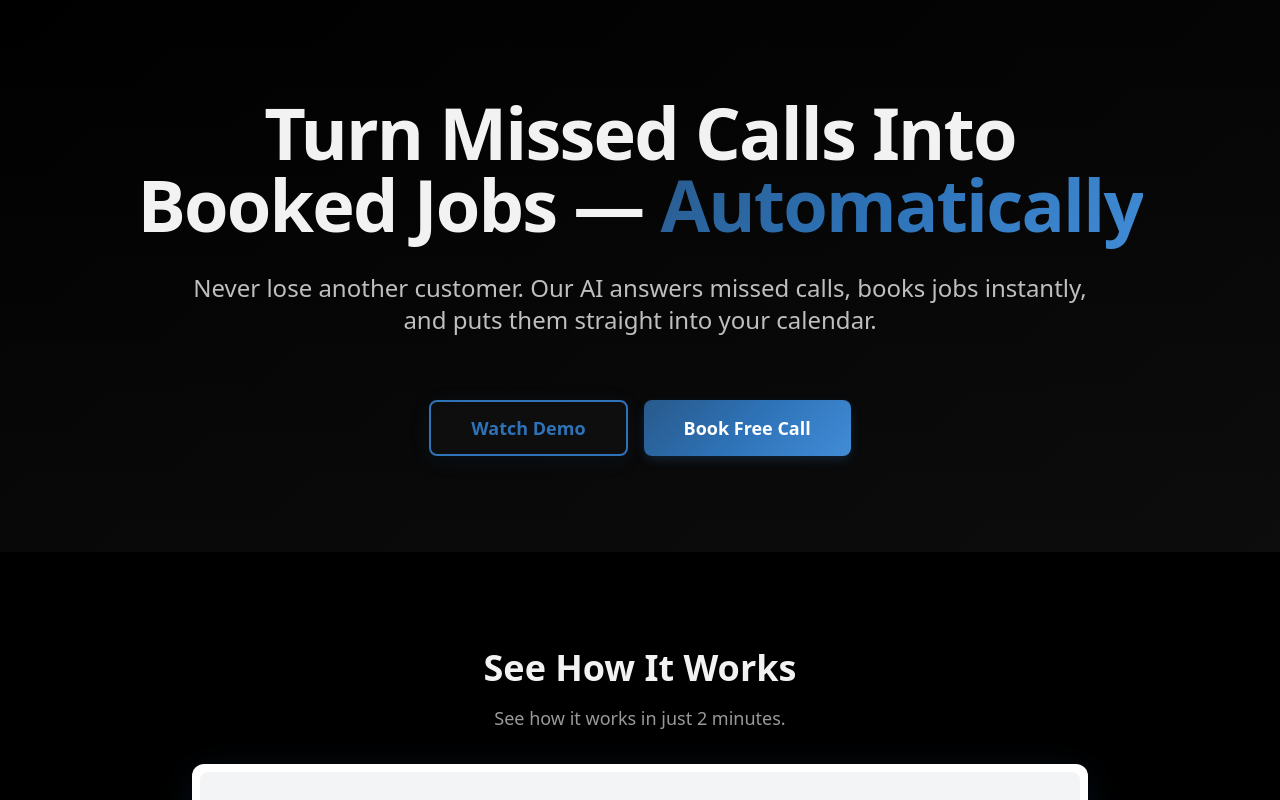
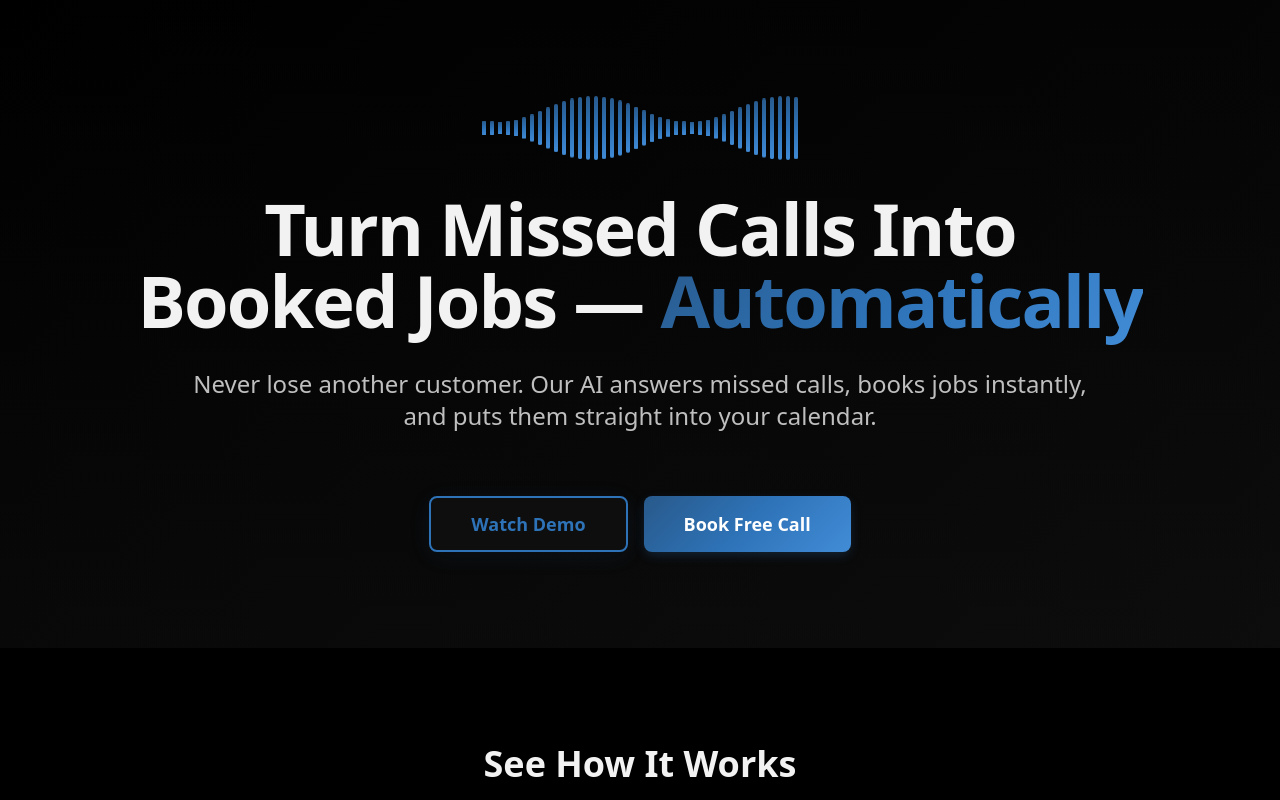
Before and after one commit to blastte/call-capture-site, a React (Vite) app: page / in a window 1280 px wide. Shown: the top 800 px of the page. Built offline with nearby package versions, Linux system fonts and the light colour scheme; the HTML template or start-up script is replaced by a standard one.

Commit message:
Add audio waveform animation

```diff
--- /dev/null
+++ b/src/components/AudioWaveform.tsx
@@ -0,0 +1,19 @@
+const AudioWaveform = () => {
+  return (
+    <div className="flex items-center justify-center gap-1 h-16">
+      {[...Array(40)].map((_, i) => (
+        <div
+          key={i}
+          className="w-1 bg-gradient-premium rounded-full animate-waveform"
+          style={{
+            animationDelay: `${i * 0.05}s`,
+            height: '100%',
+            minHeight: '8px',
+          }}
+        />
+      ))}
+    </div>
+  );
+};
+
+export default AudioWaveform;
--- a/src/components/HeroSection.tsx
+++ b/src/components/HeroSection.tsx
@@ -1,4 +1,5 @@
 import { Button } from "@/components/ui/button";
+import AudioWaveform from "./AudioWaveform";
 
 const HeroSection = () => {
   const scrollToDemo = () => {
@@ -11,6 +12,9 @@ const HeroSection = () => {
       <div className="absolute inset-0 bg-gradient-subtle opacity-50"></div>
       <div className="container mx-auto px-6 lg:px-8 relative z-10">
         <div className="max-w-5xl mx-auto text-center">
+          <div className="mb-8 flex justify-center">
+            <AudioWaveform />
+          </div>
           <h1 className="text-5xl lg:text-7xl font-bold text-brand-text mb-8 leading-tight tracking-tight">
             Turn Missed Calls Into Booked Jobs —
             <span className="bg-gradient-premium bg-clip-text text-transparent"> Automatically</span>
--- a/tailwind.config.ts
+++ b/tailwind.config.ts
@@ -108,10 +108,19 @@ export default {
             height: "0",
           },
         },
+        "waveform": {
+          "0%, 100%": {
+            transform: "scaleY(0.2)",
+          },
+          "50%": {
+            transform: "scaleY(1)",
+          },
+        },
       },
       animation: {
         "accordion-down": "accordion-down 0.2s ease-out",
         "accordion-up": "accordion-up 0.2s ease-out",
+        "waveform": "waveform 1.2s ease-in-out infinite",
       },
     },
   },
```
